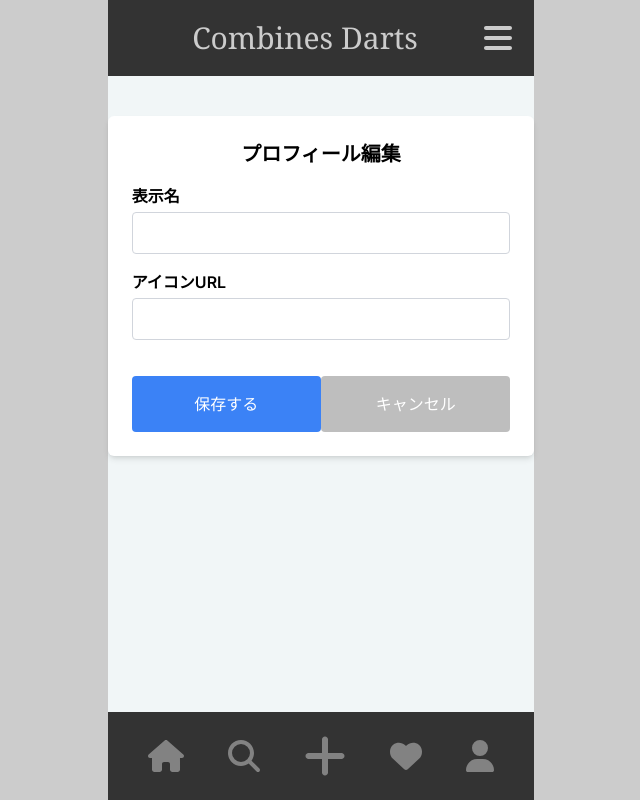
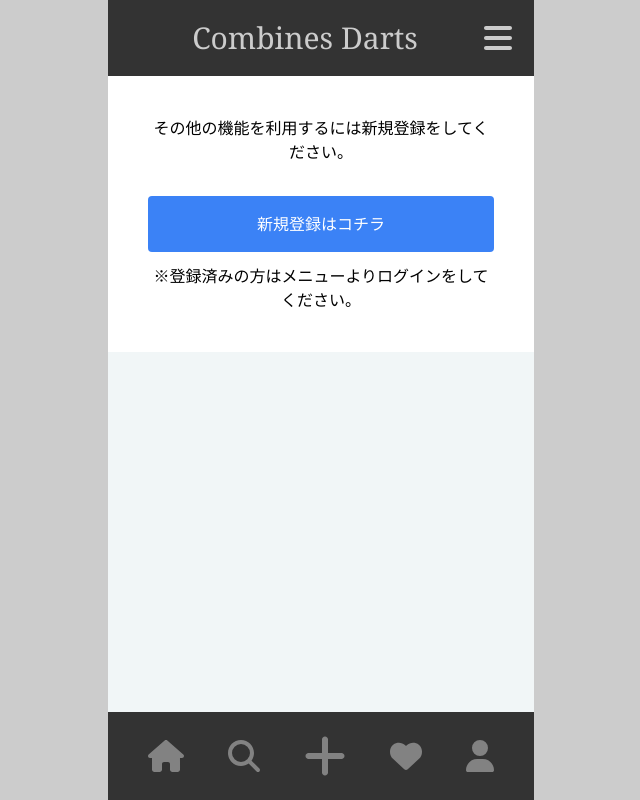
Before and after one commit to kanori1022/darts_frontend, a Next.js app: page /profile in a window 1280 px wide. Shown: the whole page, without its empty margins (319-959 px from the left). Built offline with nearby package versions, Linux system fonts and the light colour scheme; no server answers.

Commit message:
アイコン画像追加処理を追加

```diff
--- a/app/mypage/page.tsx
+++ b/app/mypage/page.tsx
@@ -6,6 +6,7 @@ import Link from "next/link";
 
 export default function Mypage() {
   const { loginUser } = useAuth();
+
   if (!loginUser) {
     // ログイン前の表示
     return (
@@ -22,6 +23,7 @@ export default function Mypage() {
       </div>
     );
   }
+
   return (
     <div className="p-6 bg-white rounded-md shadow-md max-w-xl mx-auto mt-10">
       <h1 className="text-2xl font-bold mb-4 text-center">マイページ</h1>
@@ -31,10 +33,11 @@ export default function Mypage() {
           <span className="font-semibold">ユーザー名：</span>
           {loginUser.displayName ?? "未設定"}
         </p>
-        <p>
-          <span className="font-semibold">メールアドレス：</span>
+        {/* <p> */}
+        {/* <span className="font-semibold">メールアドレス：</span>
           {loginUser.email}
-        </p>
+        </p> */}
+
         {/* 追加したいプロフィール情報があればここに追加 */}
       </div>
 
--- a/app/profile/page.tsx
+++ b/app/profile/page.tsx
@@ -2,14 +2,19 @@
 
 import { Button } from "@/components/Button/Button";
 import useAuth from "@/hooks/auth/useAuth";
+import { faCircleUser } from "@fortawesome/free-solid-svg-icons";
+import { FontAwesomeIcon } from "@fortawesome/react-fontawesome";
 import { updateProfile } from "firebase/auth";
+import Link from "next/link";
 import { useRouter } from "next/navigation";
-import { useEffect, useState } from "react";
+import { useEffect, useRef, useState } from "react";
 
 export default function Profile() {
   const { loginUser } = useAuth();
   const [displayName, setDisplayName] = useState("");
   const [photoURL, setPhotoURL] = useState("");
+  const [previewUrl, setPreviewUrl] = useState<string | null>(null);
+  const inputRef = useRef<HTMLInputElement>(null);
   const router = useRouter();
 
   useEffect(() => {
@@ -19,13 +24,29 @@ export default function Profile() {
     }
   }, [loginUser]);
 
+  if (!loginUser) {
+    return (
+      <div className="pl-10 pr-10 pt-10 pb-10 bg-white mb-10 text-center">
+        <p className="mb-3">
+          その他の機能を利用するには新規登録をしてください。
+        </p>
+        <Link href="/login">
+          <Button color="bg-[#3B82F6]">新規登録はコチラ</Button>
+        </Link>
+        <div className="pt-3">
+          ※登録済みの方はメニューよりログインをしてください。
+        </div>
+      </div>
+    );
+  }
+
   const handleUpdate = async () => {
     if (!loginUser) return;
 
     try {
       await updateProfile(loginUser, {
         displayName,
-        photoURL,
+        photoURL, // ※ 本来はアップロード処理の後に URL を入れる必要あり
       });
       alert("プロフィールを更新しました");
       router.push("/mypage");
@@ -39,6 +60,60 @@ export default function Profile() {
     <div className="p-6 max-w-xl mx-auto bg-white shadow-md rounded-md mt-10">
       <h1 className="text-xl font-bold mb-4 text-center">プロフィール編集</h1>
 
+      {/* プロフィール画像エリア */}
+      <div className="flex justify-center mb-4">
+        <label
+          htmlFor="imageUpload"
+          className="w-24 h-24 cursor-pointer hover:opacity-80"
+        >
+          {/* デフォルトアイコン（photoURLもpreviewも無い時） */}
+          {!loginUser.photoURL && !previewUrl && (
+            <FontAwesomeIcon
+              icon={faCircleUser}
+              size="4x"
+              className="text-gray-400 w-24 h-24"
+            />
+          )}
+
+          {/* プレビュー画像（最優先） */}
+          {previewUrl && (
+            <img
+              src={previewUrl}
+              alt="選択された画像"
+              className="top-0 left-0 w-24 h-24 rounded-full object-cover shadow-lg"
+            />
+          )}
+
+          {/* 既存プロフィール画像（プレビューない時のみ） */}
+          {!previewUrl && loginUser.photoURL && (
+            <img
+              src={loginUser.photoURL}
+              alt="プロフィール画像"
+              className="top-0 left-0 w-24 h-24 rounded-full object-cover shadow"
+            />
+          )}
+        </label>
+
+        {/* 非表示のファイル入力 */}
+        <input
+          id="imageUpload"
+          ref={inputRef}
+          type="file"
+          accept="image/*"
+          onChange={(e) => {
+            const file = e.target.files?.[0];
+            if (file) {
+              const preview = URL.createObjectURL(file);
+              setPreviewUrl(preview);
+              // 本来ここで storage にアップロードして photoURL を更新する処理が必要
+              // setPhotoURL(uploadedUrl);
+            }
+          }}
+          className="hidden"
+        />
+      </div>
+
+      {/* 表示名 */}
       <div className="mb-4">
         <label className="block font-semibold mb-1">表示名</label>
         <input
@@ -49,16 +124,16 @@ export default function Profile() {
         />
       </div>
 
-      <div className="mb-4">
-        <label className="block font-semibold mb-1">アイコンURL</label>
-        <input
-          type="text"
-          value={photoURL}
-          onChange={(e) => setPhotoURL(e.target.value)}
-          className="border border-gray-300 rounded p-2 w-full"
-        />
+      {/* 自己紹介 */}
+      <div className="mb-6">
+        <label className="block font-semibold mb-1">自己紹介</label>
+        <textarea
+          className="border-2 rounded-sm w-full h-28 p-2 placeholder-[#A39C9C] border-[#E0E0E0]"
+          placeholder="ここに自己紹介を入力..."
+        ></textarea>
       </div>
 
+      {/* ボタンエリア */}
       <div className="flex justify-between">
         <Button color="bg-[#3B82F6]" onClick={handleUpdate}>
           保存する
```
